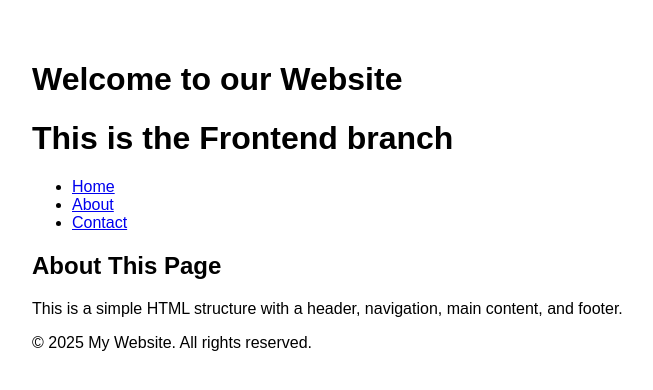
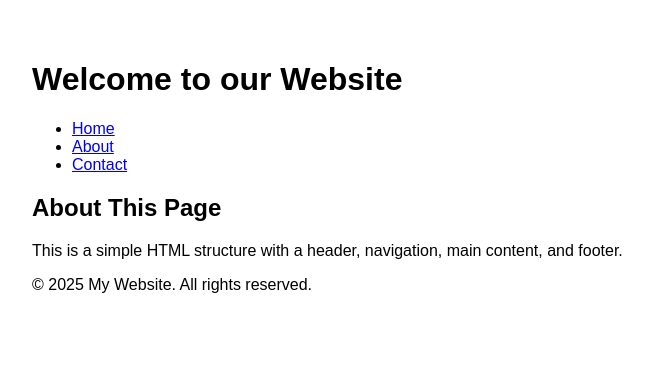
Before and after one commit to shrinithi95857/shrinithi95857, a plain HTML site: page index.html in a window 1280 px wide. Shown: the whole page, without its empty margins (8-661 px from the left). Drawn offline with Linux system fonts and the light colour scheme.

Commit message:
"fix:trying to fix the conflict"

```diff
--- a/index.html
+++ b/index.html
@@ -16,7 +16,7 @@
 
     <header>
         <h1>Welcome to our Website</h1>
-        <h1>This is the Frontend branch</h1>
+
     </header>
 
     <nav>
```
